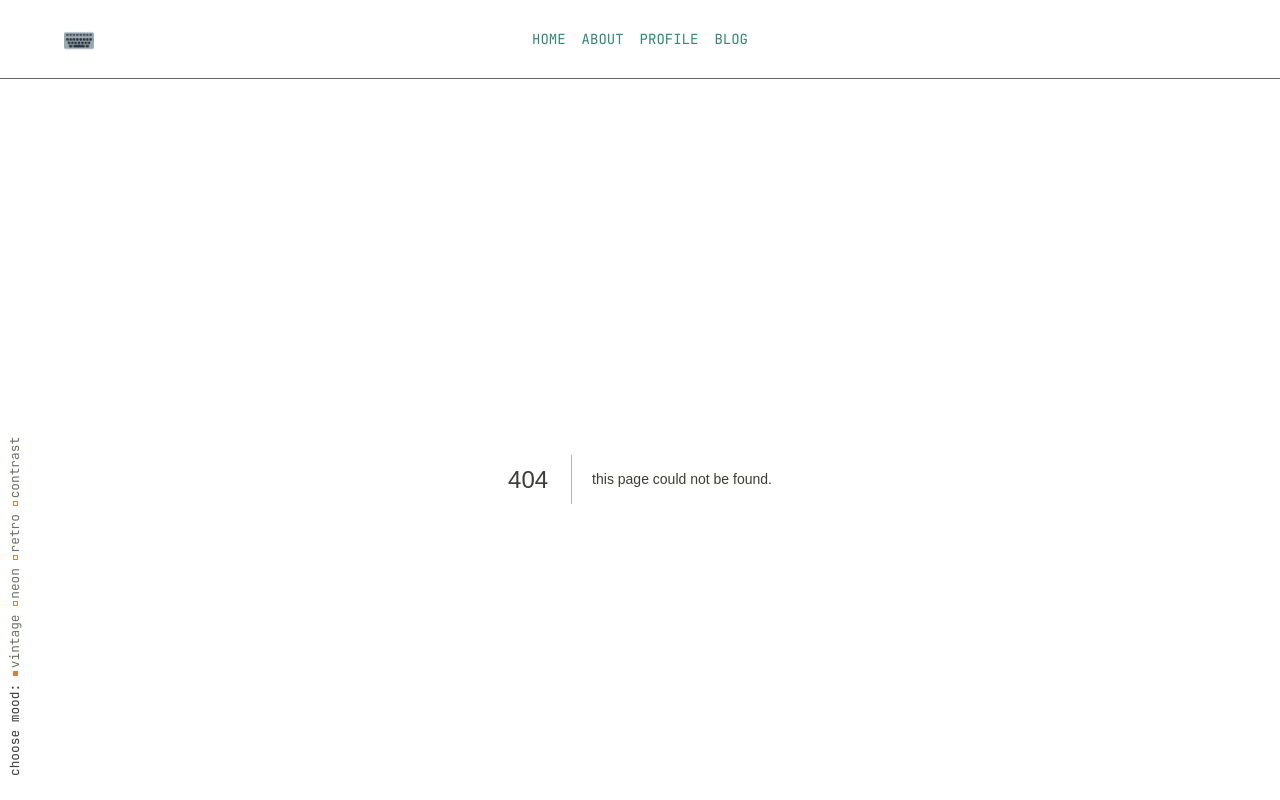
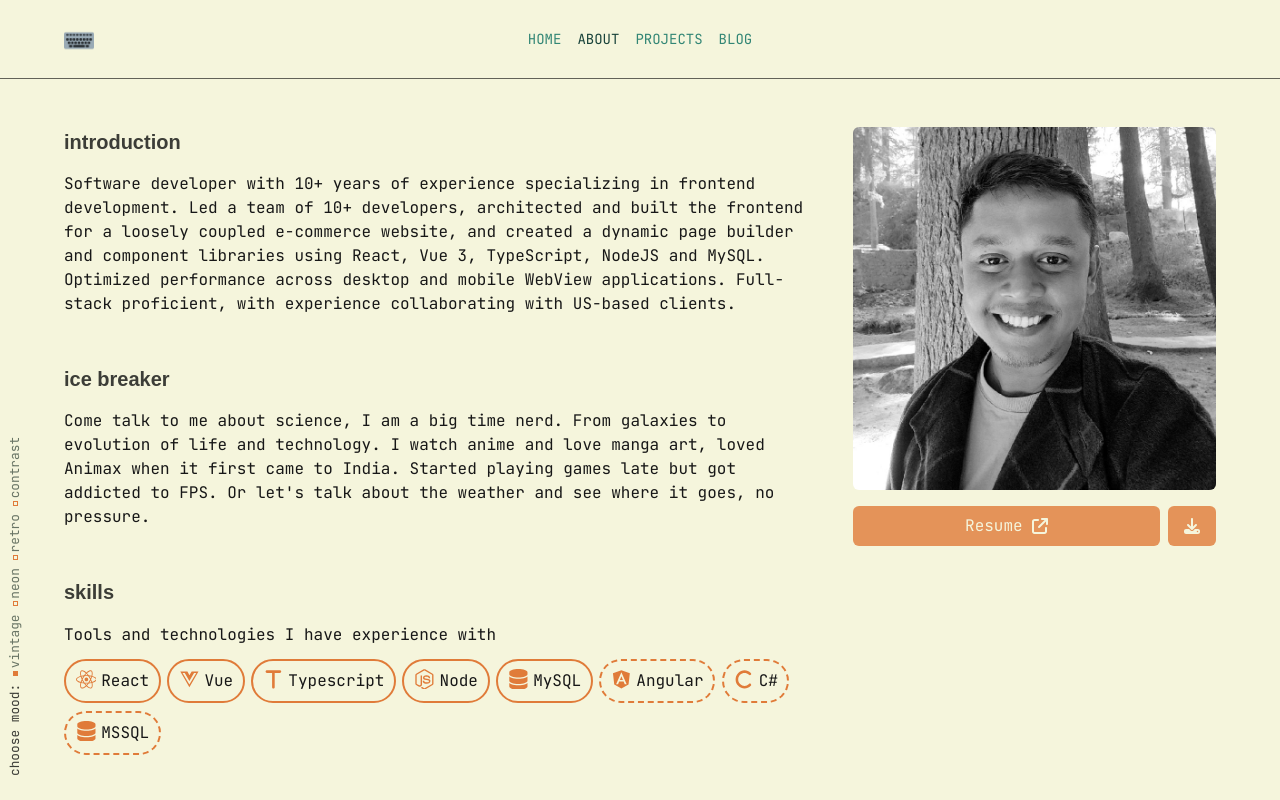
Before and after one commit to summitmman/my-portfolio, a Next.js app: page /about in a window 1280 px wide. Before the commit this address had no page. Shown: the top 800 px of the page. Built offline with nearby package versions, Linux system fonts and the light colour scheme; a web font is replaced by a local one.

Commit message:
Created about page

```diff
--- /dev/null
+++ b/app/about/page.tsx
@@ -0,0 +1,23 @@
+import Profile from "@/components/Profile";
+import { Education, IceBreaker, Interests, Introduction, Language, Skills, VolunteerExperience } from "@/components/Sections";
+
+const About = () => {
+    return (
+        <main className="my-container flex flex-col-reverse sm:grid sm:grid-cols-3 sm:gap-8">
+            <div className="col-span-2">
+                <Introduction />
+                <IceBreaker />
+                <Skills />
+                <Education />
+                <Language />
+                <Interests />
+                <VolunteerExperience />
+            </div>
+            <div className="">
+                <Profile />
+            </div>
+        </main>
+    );
+};
+
+export default About;
--- a/app/globals.css
+++ b/app/globals.css
@@ -109,6 +109,56 @@ a:hover {
 .default-color {
   color: var(--default-color);
 }
+.default-background {
+  background-color: var(--default-color);
+}
+.primary-background {
+  background-color: var(--primary-color);
+}
+.background-color {
+  color: var(--background-color);
+}
 .header-text-color {
   color: var(--header-text-color);
 }
+
+.expand {
+  visibility: hidden;
+  opacity: 0;
+  position: absolute;
+  transition: opacity 0s ease-in;
+  height: 0;
+}
+.expand * {
+  height: 0;
+}
+.contract {
+  visibility: visible;
+  opacity: 1;
+  position: relative;
+  transition: opacity 400ms ease-in;
+  height: auto;
+}
+.contract * {
+  height: auto;
+}
+.expanded.expand {
+  visibility: visible;
+  opacity: 1;
+  position: relative;
+  transition-duration: 400ms;
+  height: auto;
+}
+.expanded.expand * {
+  height: auto;
+}
+.expanded.contract {
+  visibility: hidden;
+  opacity: 0;
+  position: absolute;
+  transition-duration: 0s;
+  height: 0;
+}
+.expanded.contract * {
+  height: 0;
+}
--- a/app/page.tsx
+++ b/app/page.tsx
@@ -1,4 +1,5 @@
 import Banner from "@/components/Banner";
+import Profile from "@/components/Profile";
 import { Education, Introduction, Language, Skills, WorkExperience, Interests, VolunteerExperience, IceBreaker } from "@/components/Sections";
 
 export default function Home() {
@@ -9,11 +10,11 @@ export default function Home() {
         <Introduction />
         <Skills />
         <WorkExperience />
-        <Education />
+        {/* <Education />
         <Language />
         <Interests />
         <VolunteerExperience />
-        <IceBreaker />
+        <IceBreaker /> */}
       </main>
     </>
   );
--- a/components/Header/Header.module.css
+++ b/components/Header/Header.module.css
@@ -60,3 +60,7 @@
     right: 0;
     @apply gap-8;
 }
+
+.active {
+    filter: brightness(50%);
+}
--- a/components/Header/index.tsx
+++ b/components/Header/index.tsx
@@ -26,10 +26,10 @@ const Header = () => {
             <nav className="my-container grid sm:grid-cols-3 grid-cols-2">
                 <Image src="/keyboard.png" alt='logo' width={30} height={30} />
                 <ul className={`${style.menu} ${showMenu ? style.mobileMenu : ''}`}>
-                    <li><Link href="#">Home</Link></li>
-                    <li><Link href="#">About</Link></li>
-                    <li><Link href="#">Profile</Link></li>
-                    <li><Link href="#">Blog</Link></li>
+                    <li><Link href="/" className={path === '/' ? style.active : ''}>Home</Link></li>
+                    <li><Link href="/about" className={path === '/about' ? style.active : ''}>About</Link></li>
+                    <li><Link href="#" className={path === '#' ? style.active : ''}>Projects</Link></li>
+                    <li><Link href="#" className={path === '#' ? style.active : ''}>Blog</Link></li>
                 </ul>
                 {/* <span className="flex sm:hidden justify-end text-lg header-text-color"><FaBars /></span> */}
                 <span className="flex sm:hidden justify-end header-text-color">
--- /dev/null
+++ b/components/Profile/index.tsx
@@ -0,0 +1,26 @@
+import Image from "next/image";
+import { FaArrowUpRightFromSquare, FaDownload } from 'react-icons/fa6';
+
+const Profile = () => {
+    return (
+        <div className="mt-8 pt-4">
+            <Image
+                src="/profile pic.jpg"
+                alt="Sumits profile picture"
+                width={300}
+                height={300}
+                className="rounded-md grayscale hover:grayscale-0 w-full transition-all max-w-sm mx-auto"
+            />
+            <div className="w-full max-w-sm mt-4 mx-auto flex gap-2">
+                <a href="/Sumit - Resume.pdf" target="_blank" className="py-2 px-4 rounded-md primary-background opacity-80 hover:opacity-100 background-color inline-block w-full text-center">
+                    Resume <FaArrowUpRightFromSquare className="inline-block" />
+                </a>
+                <a href="/Sumit - Resume.pdf" download={true} className="py-2 px-4 rounded-md primary-background opacity-80 hover:opacity-100 background-color inline-block">
+                    <FaDownload className="inline-block" />
+                </a>
+            </div>
+        </div>
+    );
+};
+
+export default Profile;
--- a/components/WorkExperiencePanel/WorkExperiencePanel.module.css
+++ b/components/WorkExperiencePanel/WorkExperiencePanel.module.css
@@ -61,28 +61,3 @@
     font-weight: bold;
     margin-top: 2px;
 }
-
-.expand {
-    visibility: hidden;
-    opacity: 0;
-    position: absolute;
-    transition: opacity 0s ease-in;
-}
-.contract {
-    visibility: visible;
-    opacity: 1;
-    position: relative;
-    transition: opacity 400ms ease-in;
-}
-.expanded.expand {
-    visibility: visible;
-    opacity: 1;
-    position: relative;
-    transition-duration: 400ms;
-}
-.expanded.contract {
-    visibility: hidden;
-    opacity: 0;
-    position: absolute;
-    transition-duration: 0s;
-}
--- a/components/WorkExperiencePanel/index.tsx
+++ b/components/WorkExperiencePanel/index.tsx
@@ -25,9 +25,9 @@ interface WorkExperiencePanelProps {
 
 const WorkExperiencePanel = ({ data }: WorkExperiencePanelProps) => {
     const [isExpanded, setExpanded] = useState(false);
-    const expand = data.showKnowMore ? styles.expand : '';
-    const contract = data.showKnowMore ? styles.contract : '';
-    const expanded = isExpanded ? styles.expanded : '';
+    const expand = data.showKnowMore ? 'expand' : '';
+    const contract = data.showKnowMore ? 'contract' : '';
+    const expanded = isExpanded ? 'expanded' : '';
     return (
         <div className={styles.workExperience}>
             <div className={styles.header}>
@@ -56,7 +56,7 @@ const WorkExperiencePanel = ({ data }: WorkExperiencePanelProps) => {
                         <Pill
                             key={index}
                             variant={(t as any).variant}
-                            className={`${(t as any).variant === PillVariant.Secondary ? styles.expand : ''} ${expanded}`}
+                            className={`${(t as any).variant === PillVariant.Secondary ? 'expand' : ''} ${expanded}`}
                         >
                             {typeof t === 'string' ? t : t.label}
                         </Pill>
```
Also changed, not shown: public/profile pic.jpg (added), 1 other file (tests, documents, lock files or other folders).
